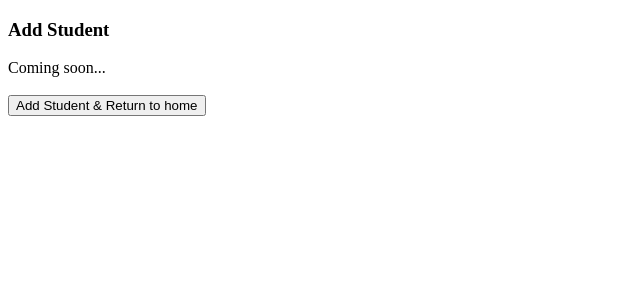
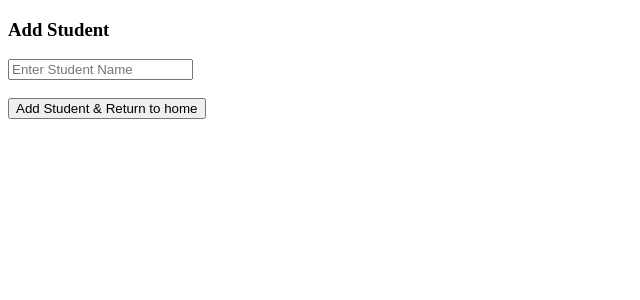
Before and after one commit to shoalinm0nkey/student-list, an Angular app: page /add-student in a window 1280 px wide. Shown: the top 300 px of the page, without its empty margins (0-640 px from the left). Built offline with nearby package versions, Linux system fonts and the light colour scheme.

Commit message:
Add student is working

```diff
--- a/src/app/add-student/add-student.component.html
+++ b/src/app/add-student/add-student.component.html
@@ -2,8 +2,11 @@
     Add Student
 </h3>
 
-Coming soon...
-
+<input
+    type="text"
+    placeholder="Enter Student Name"
+    [(ngModel)]="studentName"
+/>
 <br>
 <br>
 
--- a/src/app/add-student/add-student.component.ts
+++ b/src/app/add-student/add-student.component.ts
@@ -1,6 +1,7 @@
 import { Location } from '@angular/common';
 import { Component, OnInit } from '@angular/core';
-import { Router } from '@angular/router';
+import { StudentDataService } from '../student-data.service';
+//import { Router } from '@angular/router';
 
 @Component({
   selector: 'app-add-student',
@@ -9,13 +10,25 @@ import { Router } from '@angular/router';
 })
 export class AddStudentComponent implements OnInit {
 
-  constructor(/*private router: Router,*/ private location: Location) { }
+  constructor(
+    /*private router: Router
+    ,*/ private location: Location
+    , private studentSvc: StudentDataService
+    ) { }
 
   ngOnInit(): void {
   }
 
+  studentName = "";
+
   addStudent() {
     //this.router.navigateByUrl("/");
+
+    this.studentSvc.addStudent({
+      name: this.studentName
+      , degreeProgram: "Unknown"
+    });
+
     this.location.back();
   }
 
--- a/src/app/app.module.ts
+++ b/src/app/app.module.ts
@@ -6,6 +6,7 @@ import { AppComponent } from './app.component';
 import { HomeComponent } from './home/home.component';
 import { AddStudentComponent } from './add-student/add-student.component';
 import { PageNotFoundComponent } from './page-not-found/page-not-found.component';
+import { FormsModule } from '@angular/forms';
 
 @NgModule({
   declarations: [
@@ -16,7 +17,8 @@ import { PageNotFoundComponent } from './page-not-found/page-not-found.component
   ],
   imports: [
     BrowserModule,
-    AppRoutingModule
+    AppRoutingModule,
+    FormsModule
   ],
   providers: [],
   bootstrap: [AppComponent]
```
